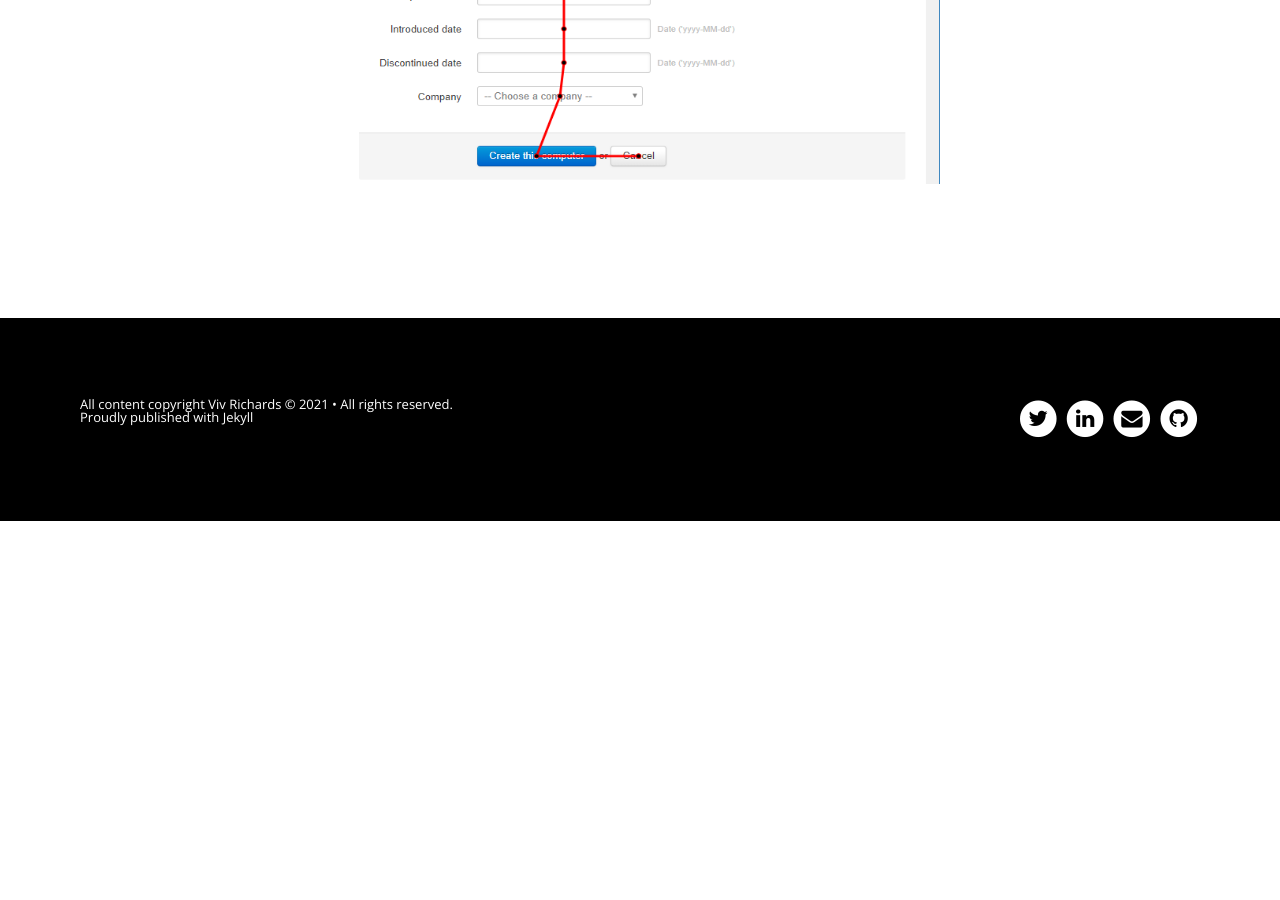
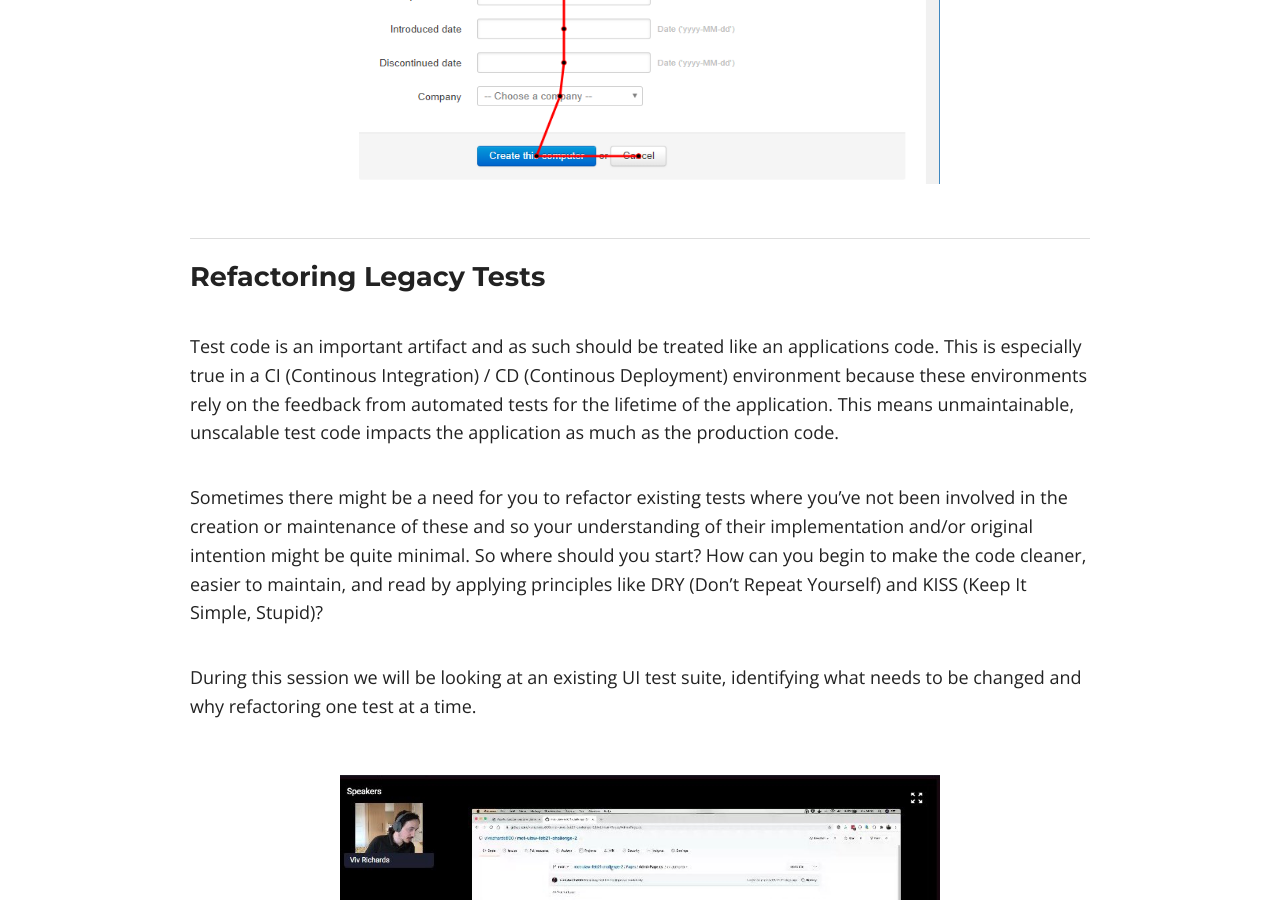
Before and after one commit to vivrichards600/vivrichards600.github.io, a Jekyll site: the page built from talks.html, in a window 1280 px wide and 900 px high, scrolled down 3437 px. Built offline with Jekyll 4.4.1, drawn with Linux system fonts in a browser that asks for light colours; nearby versions of some CDN libraries; before the commit the page ends 3958 px from its top, so only the background shows below that; some of the changed text lies outside the part shown.

Commit message:
Added new refactoring talk to talks section. Update past events I've done. Updated talk links to open in new window. Updated video link text and the hover text to be more accessibile.

```diff
--- a/_data/talks.yml
+++ b/_data/talks.yml
@@ -20,3 +20,9 @@
   <p>Learning is often done best by doing, and so you will be able to follow along with me using a website designed especially for this session, helping you to understand and make use of some of the best tools within DevTools.</p>
   <p>By the end of this session attendees will gain a solid understanding of how to use the demonstrated tools within DevTools and how using them can assist in their day to day testing of web applications.</p>"
   image: /images/page-flow.png
+
+- name: Refactoring Legacy Tests
+  description: "<p>Test code is an important artifact and as such should be treated like an applications code. This is especially true in a CI (Continous Integration) / CD (Continous Deployment) environment because these environments rely on the feedback from automated tests for the lifetime of the application. This means unmaintainable, unscalable test code impacts the application as much as the production code.</p>
+  <p>Sometimes there might be a need for you to refactor existing tests where you’ve not been involved in the creation or maintenance of these and so your understanding of their implementation and/or original intention might be quite minimal. So where should you start? How can you begin to make the code cleaner, easier to maintain, and read by applying principles like DRY (Don’t Repeat Yourself) and KISS (Keep It Simple, Stupid)?</p>
+  <p>During this session we will be looking at an existing UI test suite, identifying what needs to be changed and why refactoring one test at a time.</p>"
+  image: /images/refactoring-legacy-tests.jpeg
```
Also changed, not shown: _data/conferences.yml (+29 -0 lines), events.html (+4 -4 lines), images/refactoring-legacy-tests.jpeg (added).
